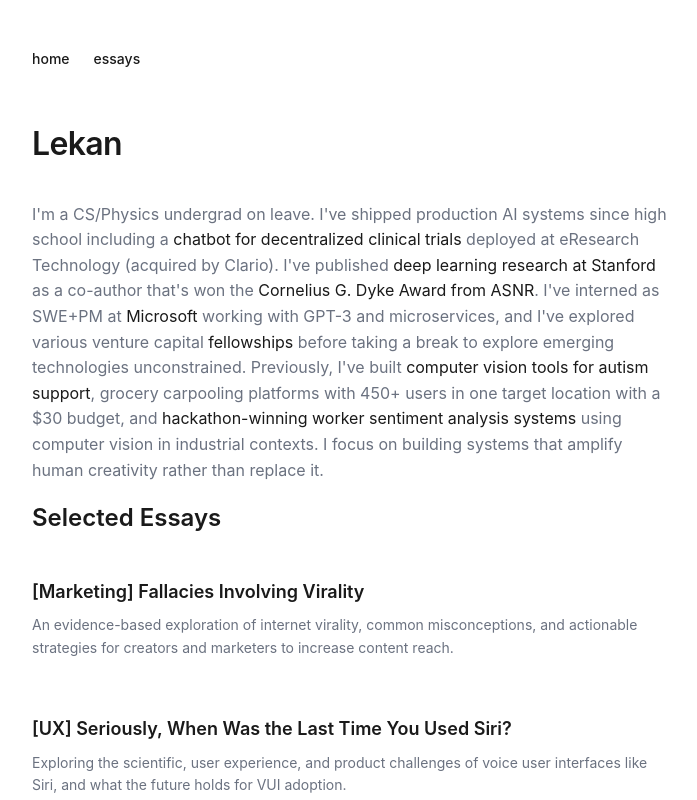
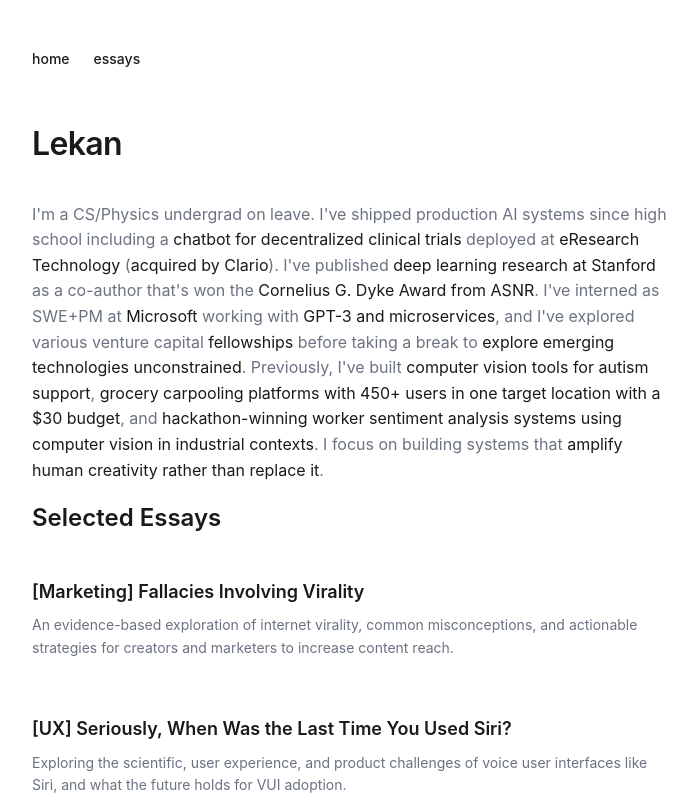
Before and after one commit to lekandigital/nextjs-blog, a Next.js app: page / in a window 1280 px wide. Shown: the top 800 px of the page, without its empty margins (290-987 px from the left). Built offline with nearby package versions, Linux system fonts and the light colour scheme.

Commit message:
Update page.tsx
updated home page links

```diff
--- a/app/page.tsx
+++ b/app/page.tsx
@@ -12,19 +12,33 @@ export default function Page() {
       <p className="mb-16">
         {`I'm a CS/Physics undergrad on leave. I've shipped production AI systems since high school including a `}
         <a href="https://github.com/lekanadeyeri/Single-File-Library-for-Python-Alexa-Skills">chatbot for decentralized clinical trials</a>
-        {` deployed at eResearch Technology (acquired by Clario). I've published `}
+        {` deployed at `}
+        <a href="https://www.scribd.com/document/747619642/Programs-STC-2016-Tech-Apprentice-Program-Summary">eResearch Technology</a>
+        {` (`}
+        <a href="https://ert.com">acquired by Clario</a>
+        {`). I've published `}
         <a href="https://scholar.google.com/citations?user=VxTWNqgAAAAJ">deep learning research at Stanford</a>
         {` as a co-author that's won the `}
         <a href="https://www.asnr.org/cornelius-g-dyke-award/">Cornelius G. Dyke Award from ASNR</a>
         {`. I've interned as SWE+PM at `}
         <a href="http://microsoft.com/">Microsoft</a>
-        {` working with GPT-3 and microservices, and I've explored various venture capital `}
+        {` working with `}
+        <a href="https://youtu.be/Ql7_WvaLpy4">GPT-3 and microservices</a>
+        {`, and I've explored various venture capital `}
         <a href="https://twitter.com/BessemerVP/status/1547271355539734528">fellowships</a>
-        {` before taking a break to explore emerging technologies unconstrained. Previously, I've built `}
+        {` before taking a break to `}
+        <a href="https://blog.yeri.io">explore emerging technologies unconstrained</a>
+        {`. Previously, I've built `}
         <a href="https://github.com/lekanadeyeri/Commonwealth-Honors-Project">computer vision tools for autism support</a>
-        {`, grocery carpooling platforms with 450+ users in one target location with a $30 budget, and `}
-        <a href="https://github.com/lekandigital/InjuryEmotion">hackathon-winning worker sentiment analysis systems</a>
-        {` using computer vision in industrial contexts. I focus on building systems that amplify human creativity rather than replace it.`}
+        {`, `}
+        <a href="https://web.archive.org/web/20220110183251/https://droped.co/">grocery carpooling platforms with 450+ users in one target location with a $30 budget</a>
+        {`, and `}
+        <a href="https://imgur.com/a/tzSVJ57">hackathon-winning</a>
+        {` `}
+        <a href="https://github.com/lekanadeyeri/InjuryEmotion">worker sentiment analysis systems using computer vision in industrial contexts</a>
+        {`. I focus on building systems that `}
+        <a href="https://yeri.io">amplify human creativity rather than replace it</a>
+        {`.`}
       </p>
       <div className="mb-32">
         <h2 className="mb-24">
```
